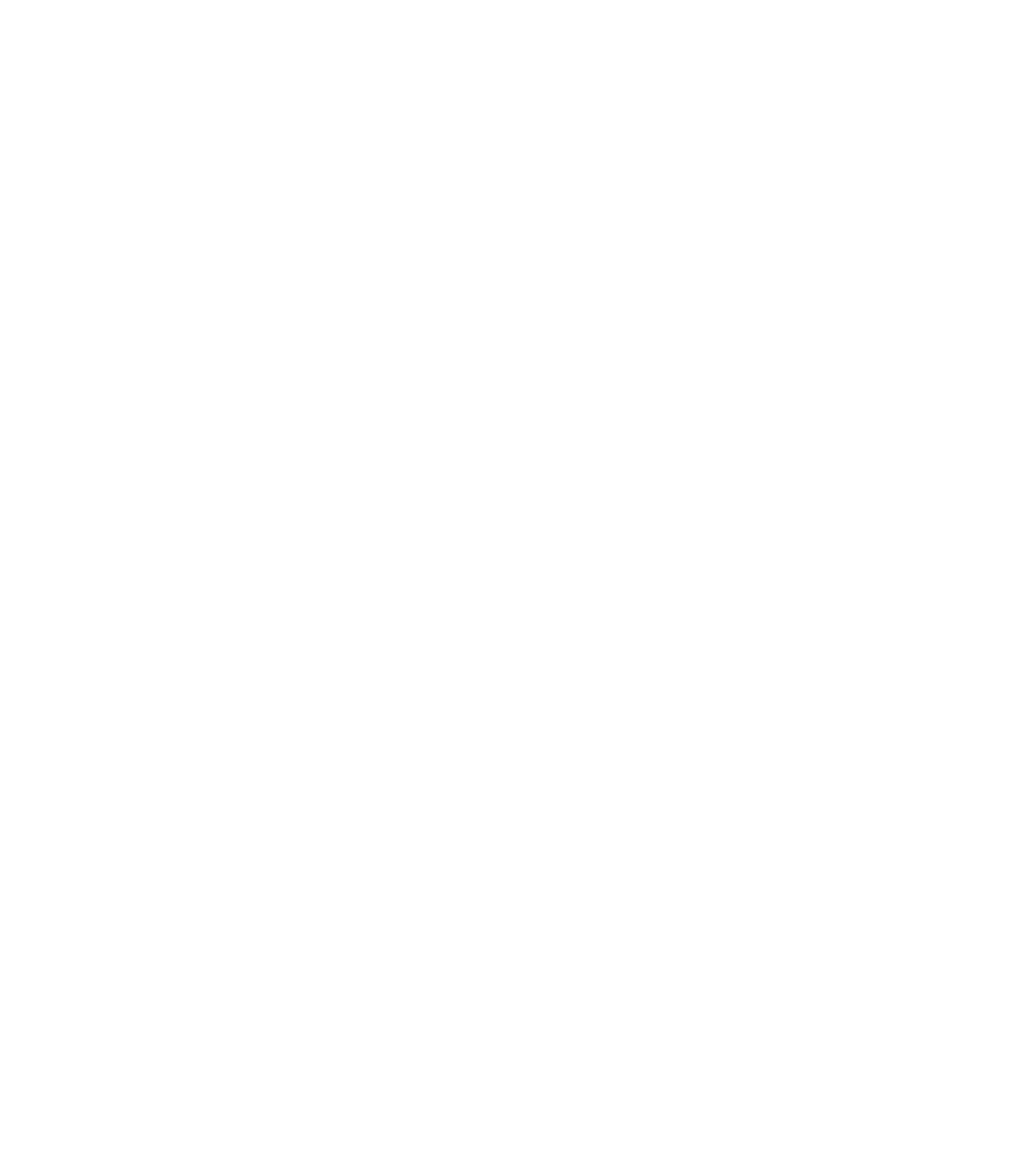
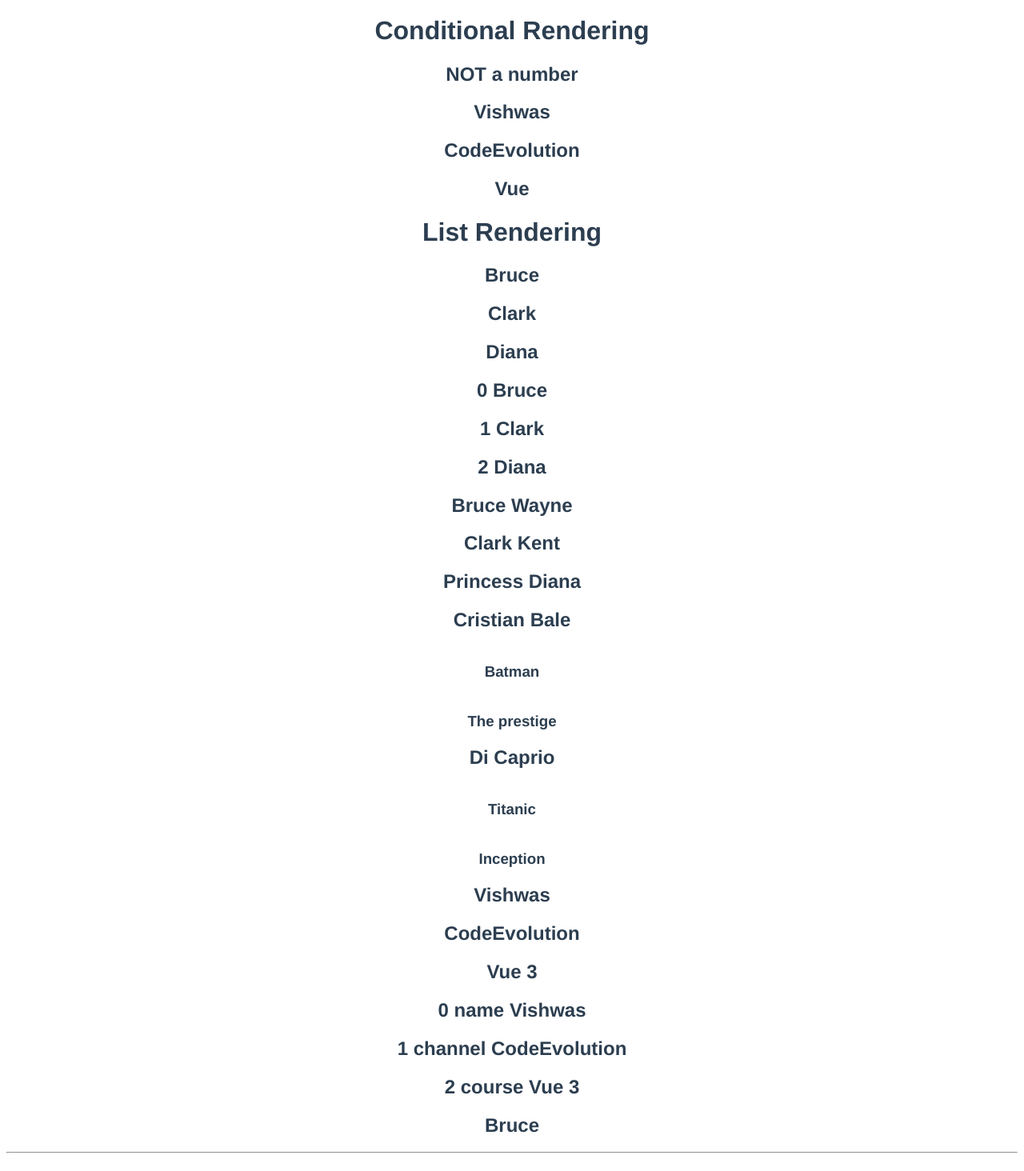
Before and after one commit to inzscript/vue-simple-app, a Vue app: page / in a window 1280 px wide. Shown: the part 1000-2464 px from the top of the page at 80% size. Before the commit the page ends 1007 px from the top, so only its background shows below. Built offline with nearby package versions, Linux system fonts and the light colour scheme.

Commit message:
Rendering with conditions and lists

```diff
--- a/src/App.vue
+++ b/src/App.vue
@@ -24,12 +24,28 @@
       <h2 :style="headerStyleObject">Style Object</h2>
       <div :style="[baseStyleObject, successStyleObject]">Success Style</div>
       <div :style="[baseStyleObject, dangerStyleObject]">Danger Style</div>
+
+    <HelloWorld msg="Welcome to Your Vue.js App"/>
+    <Rendering msg="Conditional Rendering" />
+    <ListRendering msg="List Rendering" />
+
   </div>
 </template>
 
 <script>
+// import HelloWorld from './components/HelloWorld.vue'
+import Rendering from './components/ConditionalRendering.vue'
+import ListRendering from './components/ListRendering.vue'
+
 export default {
   name: 'App',
+
+  components: {
+    Rendering,
+    ListRendering,
+    // HelloWorld,
+  },
+
   data() {
     return {
       name: "Batman",
--- /dev/null
+++ b/src/components/ConditionalRendering.vue
@@ -0,0 +1,51 @@
+<template>
+    <div class="render">
+        <h1>{{ msg }}</h1>
+        <h2 v-if="num === 0">The number is zero</h2>
+        <h2 v-else-if="num < 0">The number is negative</h2>
+        <h2 v-else-if="num > 0">The number is positive</h2>
+        <h2 v-else>NOT a number</h2>
+        <template v-if="display">
+            <h2>Vishwas</h2>
+            <h2>CodeEvolution</h2>
+            <h2>Vue</h2>
+        </template>
+
+        <h2 v-show="showElement">Using v-show</h2>
+        <h2 v-if="showElement">Using v-if</h2>
+    </div>
+</template>
+
+<script>
+export default {
+  name: 'Rendering',
+  props: {
+    msg: String
+  },
+  data() {
+      return {
+          num: "Hi",
+          display: true,
+          showElement: false,
+      }
+  }
+}
+</script>
+
+<!-- Add "scoped" attribute to limit CSS to this component only -->
+<style scoped>
+h3 {
+  margin: 40px 0 0;
+}
+ul {
+  list-style-type: none;
+  padding: 0;
+}
+li {
+  display: inline-block;
+  margin: 0 10px;
+}
+a {
+  color: #42b983;
+}
+</style>
--- /dev/null
+++ b/src/components/ListRendering.vue
@@ -0,0 +1,75 @@
+<template>
+    <div class="listrender">
+        <h1>{{ msg }}</h1>
+
+        <h2 v-for="name in names" :key="name">{{ name }}</h2>
+        <h2 v-for="(name, index) in names" :key="name">{{ index }} {{ name }}</h2>
+        <h2 v-for="name in fullnames" :key="name.first">{{ name.first }} {{ name.last }}</h2>
+
+        <div v-for="actor in actors" :key="actor.name">
+            <h2>{{ actor.name }}</h2>
+            <h3 v-for="movie in actor.movies" :key="movie"> {{ movie }}</h3>
+        </div>
+
+        <h2 v-for="value in myInfo" :key="value"> {{ value }} </h2>
+        <h2 v-for="(value, key, index) in myInfo" :key="value"> {{ index }} {{ key }} {{ value }} </h2>
+
+        <template v-for="name in names" :key="name">
+            <h2> {{ name }}</h2>
+            <hr>
+        </template>
+
+    </div>
+</template>
+
+<script>
+export default {
+  name: 'ListRendering',
+  props: {
+    msg: String
+  },
+  data() {
+      return {
+          names: ['Bruce', 'Clark', 'Diana'],
+          fullnames: [
+              {first: 'Bruce', last: 'Wayne'},
+              {first: 'Clark', last: 'Kent'},
+              {first: 'Princess', last: 'Diana'},
+          ],
+          actors: [
+              {
+                  name: "Cristian Bale",
+                  movies: ['Batman', 'The prestige'],
+              },
+              {
+                  name: 'Di Caprio',
+                  movies: ['Titanic', 'Inception'],
+              }
+          ],
+          myInfo: {
+              name: 'Vishwas',
+              channel: 'CodeEvolution',
+              course: 'Vue 3',
+          },
+      }
+  }
+}
+</script>
+
+<!-- Add "scoped" attribute to limit CSS to this component only -->
+<style scoped>
+h3 {
+  margin: 40px 0 0;
+}
+ul {
+  list-style-type: none;
+  padding: 0;
+}
+li {
+  display: inline-block;
+  margin: 0 10px;
+}
+a {
+  color: #42b983;
+}
+</style>
```
